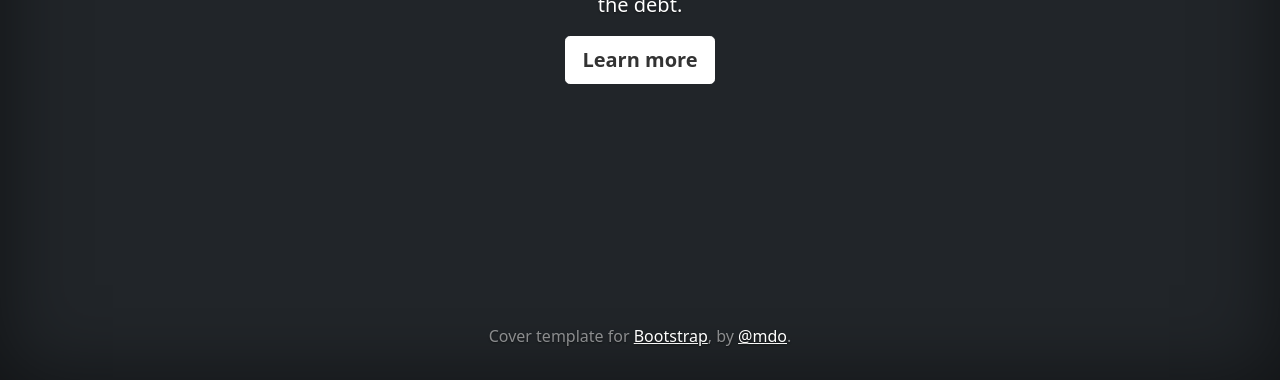
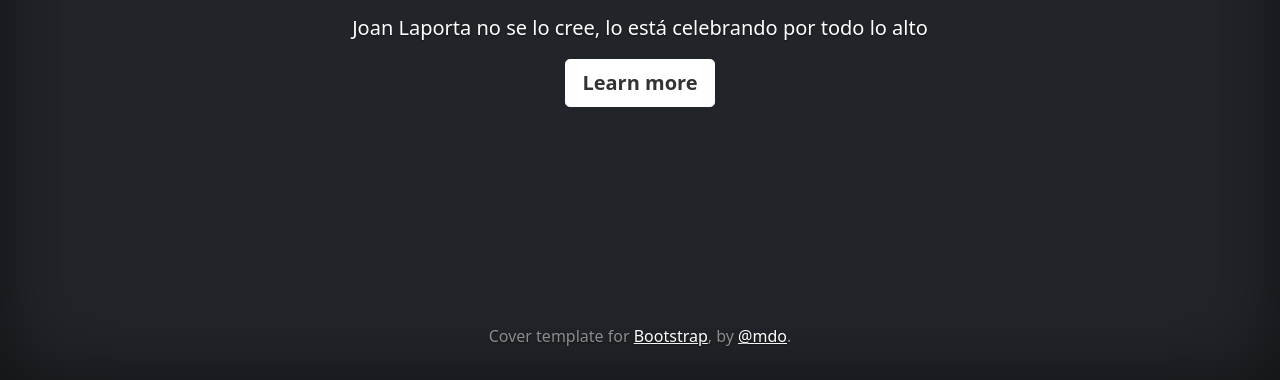
Before and after one commit to yhorm4884/git-work, a plain HTML site: page files/index.html in a window 1280 px wide. Shown: the part 420-800 px from the top of the page. Drawn offline with Linux system fonts and the light colour scheme.

Commit message:
Añado otro párrafo sobre la noticia

```diff
--- a/files/index.html
+++ b/files/index.html
@@ -52,6 +52,7 @@
   <main class="px-3">
     <h1>The barza manages to pay the debt.</h1>
     <p class="lead">After Messi steals the money from Miami, they managed to pay the debt.</p>
+    <p class="lead">Joan Laporta no se lo cree, lo está celebrando por todo lo alto</p>
     <p class="lead">
       <a href="#" class="btn btn-lg btn-secondary fw-bold border-white bg-white">Learn more</a>
     </p>
```
